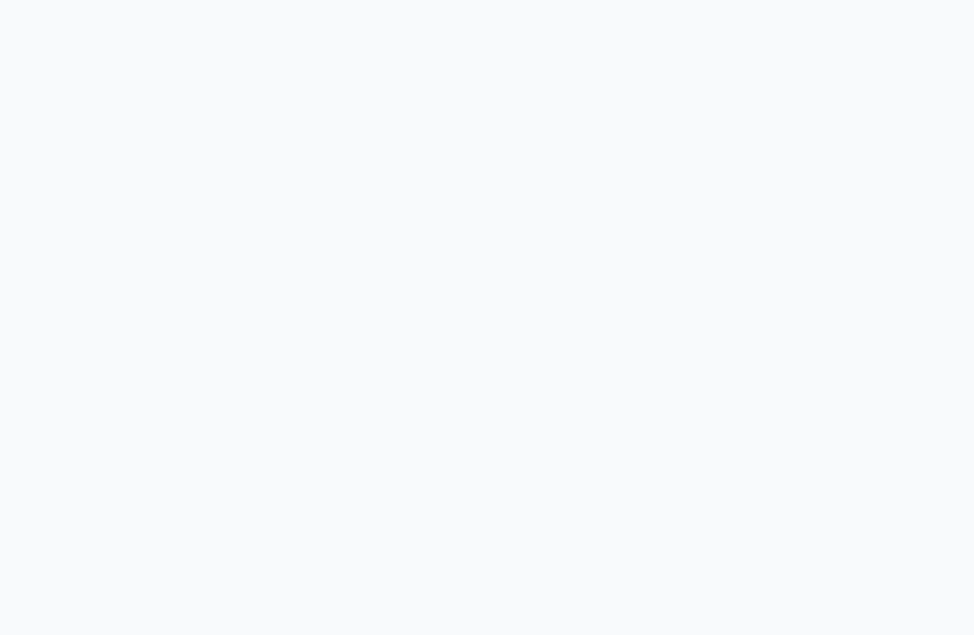
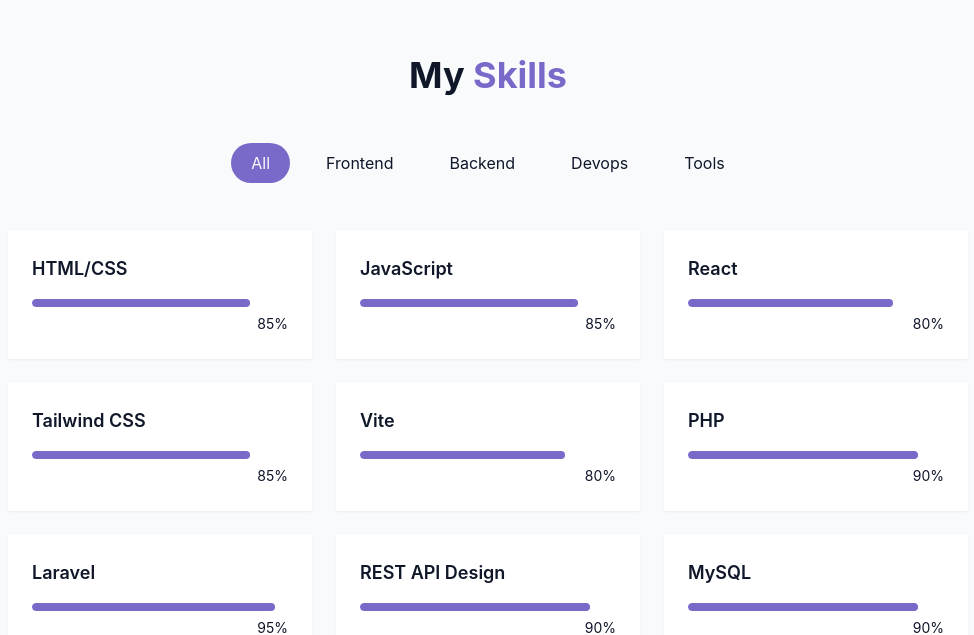
Before and after one commit to ilijaristov67/portfolio, a React (Vite) app: page / in a window 1280 px wide. Shown: the part 1547-2182 px from the top of the page, without its empty margins (152-1126 px from the left). Before the commit the page ends 1506 px from the top, so only its background shows below. Built offline with nearby package versions, Linux system fonts and the light colour scheme.

Commit message:
done with skills section

```diff
--- a/src/components/AboutSection.jsx
+++ b/src/components/AboutSection.jsx
@@ -56,7 +56,7 @@
                 <div className="text-left">
                   <h4 className="font-semibold text-lg">UI/UX Design</h4>
                   <p className="text-muted-foreground">
-                   Designing intuitive user interfaces and seamless user experiences.
+                    Designing intuitive user interfaces and seamless user experiences.
                   </p>
                 </div>
               </div>
--- a/src/components/HeroSection.jsx
+++ b/src/components/HeroSection.jsx
@@ -3,7 +3,7 @@
 export const HeroSection = () => {
   return (
     <section
-      id="#hero"
+      id="hero"
       className="relative min-h-screen flex flex-col items-center justify-center px-4"
     >
       <div className="container max-w-4xl mx-auto text-center z-10">
--- /dev/null
+++ b/src/components/SkillsSection.jsx
@@ -0,0 +1,85 @@
+import { useState } from "react";
+import { cn } from "@/lib/utils.js";
+
+const skills = [
+  // ===== FRONTEND =====
+  { name: "HTML/CSS", level: 85, category: "frontend" },
+  { name: "JavaScript", level: 85, category: "frontend" },
+  { name: "React", level: 80, category: "frontend" },
+  { name: "Tailwind CSS", level: 85, category: "frontend" },
+  { name: "Vite", level: 80, category: "frontend" },
+
+  // ===== BACKEND =====
+  { name: "PHP", level: 90, category: "backend" },
+  { name: "Laravel", level: 95, category: "backend" },
+  { name: "REST API Design", level: 90, category: "backend" },
+  { name: "MySQL", level: 90, category: "backend" },
+  { name: "Database Design", level: 90, category: "backend" },
+  { name: "Eloquent ORM", level: 95, category: "backend" },
+  { name: "Automated Testing (Pest)", level: 90, category: "backend" },
+
+  // ===== DEVOPS =====
+  { name: "Docker", level: 85, category: "devops" },
+  { name: "Linux (WSL2)", level: 85, category: "devops" },
+  { name: "CI/CD (GitHub Actions)", level: 80, category: "devops" },
+
+  // ===== TOOLS =====
+  { name: "Git", level: 90, category: "tools" },
+  { name: "GitHub", level: 90, category: "tools" },
+  { name: "PhpStorm", level: 95, category: "tools" },
+  { name: "VS Code", level: 85, category: "tools" },
+  { name: "Postman", level: 85, category: "tools" },
+  { name: "Netlify", level: 80, category: "tools" },
+];
+
+const categories = ["all", "frontend", "backend", "devops", "tools"];
+export const SkillsSection = () => {
+  const [activeCategory, setActiveCategory] = useState("all");
+  const filteredSkills = skills.filter(
+    (skill) => activeCategory === "all" || skill.category === activeCategory
+  );
+
+  return (
+    <section id="skills" className="py-24 px-4 relative bg-secondary/30">
+      <div className="container mx-auto max-w-5xl">
+        <h2 className="text-3xl md:text-4xl font-bold mb-12 text-center">
+          My <span className="text-primary"> Skills </span>
+        </h2>
+        <div className="flex flex-wrap justify-center gap-4 mb-12">
+          {categories.map((category, key) => (
+            <button
+              key={key}
+              onClick={() => setActiveCategory(category)}
+              className={cn(
+                "px-5 py-2 rounded-full transition-colors duration-300 capitalize",
+                activeCategory === category
+                  ? "bg-primary text-primary-foreground"
+                  : "bg-secondary/70 text-foreground hover:bg-secondary"
+              )}
+            >
+              {category}
+            </button>
+          ))}
+        </div>
+        <div className="grid grid-cols-1 sm:grid-cols-2 lg:grid-cols-3 gap-6">
+          {filteredSkills.map((skill, key) => (
+            <div key={key} className="bg-card p-6 rounder-lg shadow-xs card-hover">
+              <div className="text-left mb-4">
+                <h3 className="font-semibold text-lg">{skill.name}</h3>
+              </div>
+              <div className="w-full bg-secondary/50 h-2 rounded-full overflow-hidden">
+                <div
+                  className="bg-primary h-2 rounded-full origin-left animate-[grow_1.5s_ease-out]"
+                  style={{ width: skill.level + "%" }}
+                />
+              </div>
+              <div className="text-right mt-1">
+                <span className="text-sm text-muted-foreground">{skill.level}%</span>
+              </div>
+            </div>
+          ))}
+        </div>
+      </div>
+    </section>
+  );
+};
--- a/src/pages/Home.jsx
+++ b/src/pages/Home.jsx
@@ -3,6 +3,7 @@
 import { Navbar } from "@/components/Navbar.jsx";
 import { HeroSection } from "@/components/HeroSection.jsx";
 import { AboutSection } from "@/components/AboutSection.jsx";
+import { SkillsSection } from "@/components/SkillsSection.jsx";
 
 export const Home = () => {
   return (
@@ -17,6 +18,7 @@
       <main>
         <HeroSection />
         <AboutSection />
+        <SkillsSection />
       </main>
       {/* Footer */}
     </div>
```
